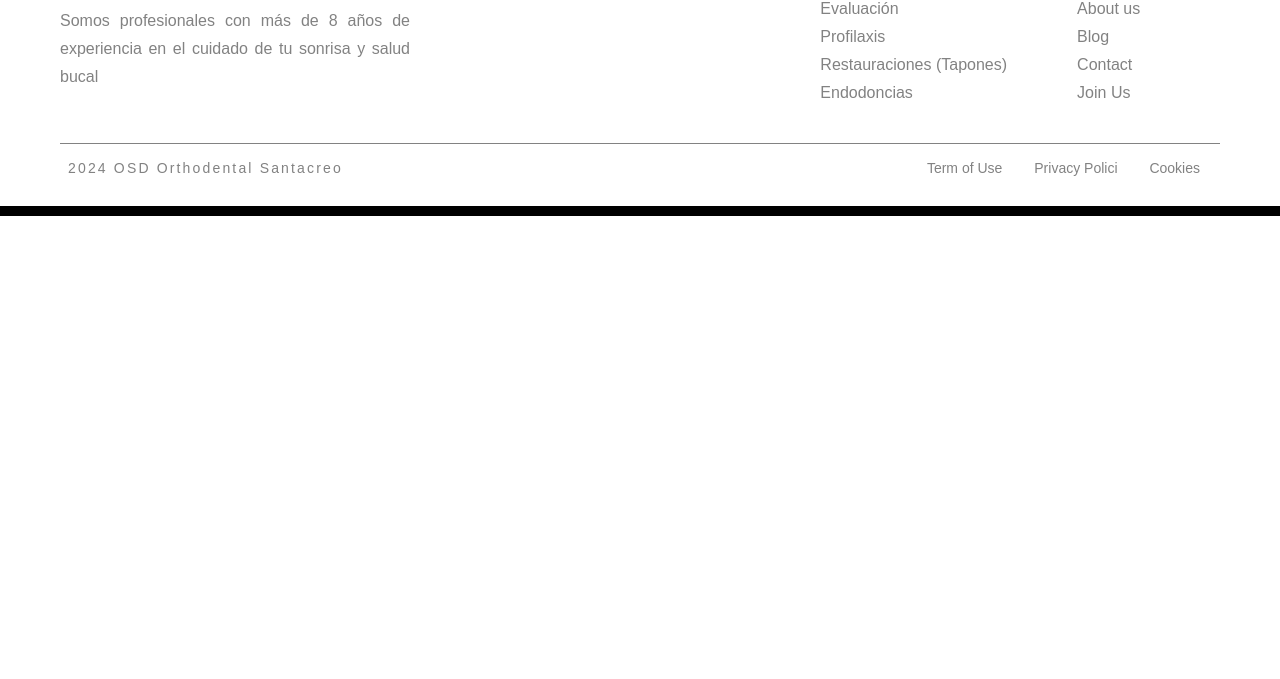
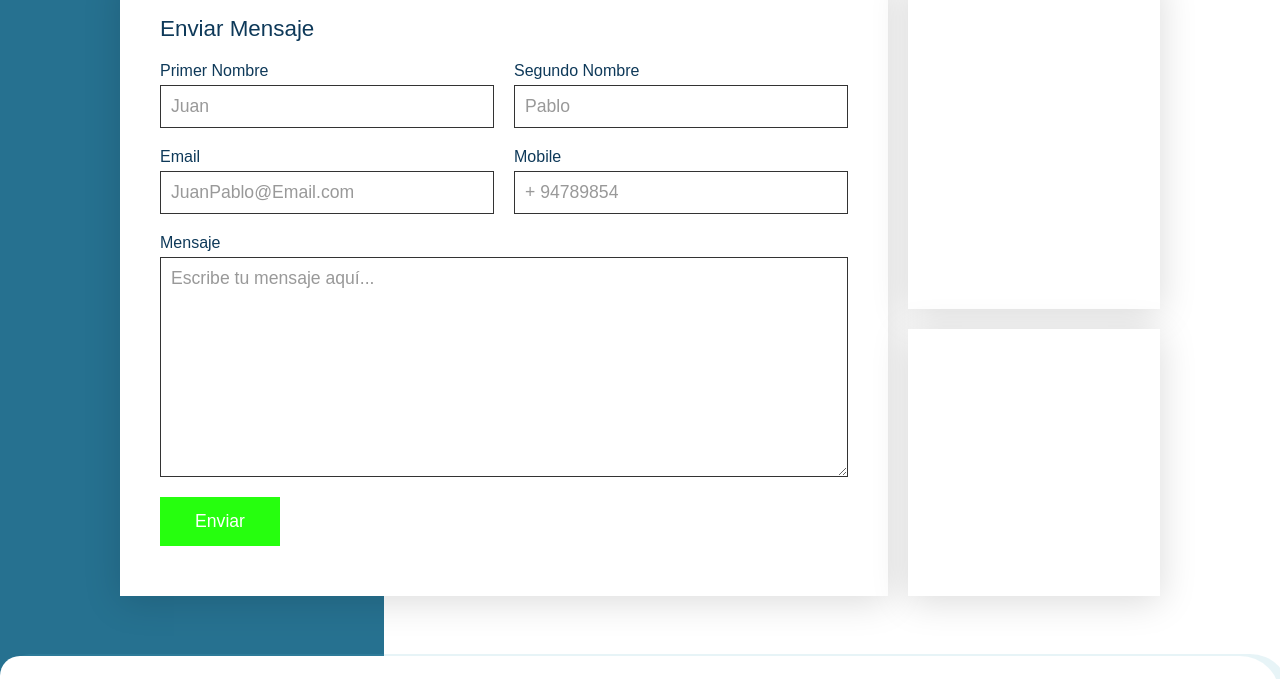
Before and after one commit to KevinValladares06/ODS_Orthodental_Santacreo, a plain HTML site: page Contacto.html in a window 1280 px wide. Shown: the part 226-905 px from the top of the page. Before the commit the page ends 800 px from the top, so only its background shows below. Drawn offline with nearby package versions, Linux system fonts and the light colour scheme.

Commit message:
Pagina Contacto
Update navbar
Update footer

```diff
--- a/Contacto.html
+++ b/Contacto.html
@@ -5,7 +5,13 @@
     <meta name="viewport" content="width=device-width, initial-scale=1.0" />
     <title>ODS Contacto</title>
     <link rel="stylesheet" href="Css/Inicio.css" />
+    <link rel="stylesheet" href="Css/Contacto.css" />
+    <link
+      href="https://unpkg.com/boxicons@2.1.4/css/boxicons.min.css"
+      rel="stylesheet"
+    />
   </head>
+
   <body>
     <header>
       <div class="content">
@@ -21,19 +27,77 @@
               <li><a href="Nosotros.html">Nosotros</a></li>
               <li><a href="Contacto.html">Contacto</a></li>
               <li><a href="Servicios.html">Servicios</a></li>
-              <li><a href="#">Blog</a></li>
-              <li><a href="#">Galeria de Fotos</a></li>
+              <li><a href="Blogs.html">Blog</a></li>
+              <li><a href="GaleriadeFotos.html">Galeria de Fotos</a></li>
               <li><a href="Testimonios.html">Testimonios</a></li>
-              <li><a href="#">Promociones</a></li>
-              <li><a href="FAQ.html">FAQ</a></li>
+              <li><a href="Promociones.html">Promociones</a></li>
               <li><a href="Agendar.html">Agendar Cita</a></li>
             </ul>
           </nav>
         </div>
       </div>
     </header>
-    <h1>Contacto</h1>
-    <br />
+
+    <main>
+      <div class="contacts">
+        <div class="titulo">
+          <h2>Contacto</h2>
+        </div>
+        <!--form-->
+        <div class="box">
+          <div class="contact form">
+            <h3>Enviar Mensaje</h3>
+            <form>
+              <div class="formBox">
+                <div class="row50">
+                  <div class="inputBox">
+                    <span>Primer Nombre</span>
+                    <input type="text" placeholder="Juan" />
+                  </div>
+                  <div class="inputBox">
+                    <span>Segundo Nombre</span>
+                    <input type="text" placeholder="Pablo" />
+                  </div>
+                </div>
+
+                <div class="row50">
+                  <div class="inputBox">
+                    <span>Email</span>
+                    <input type="text" placeholder="JuanPablo@Email.com" />
+                  </div>
+                  <div class="inputBox">
+                    <span>Mobile</span>
+                    <input type="text" placeholder="+ 94789854" />
+                  </div>
+                </div>
+
+                <div class="row100">
+                  <div class="inputBox">
+                    <span>Mensaje</span>
+                    <textarea
+                      placeholder="Escribe tu mensaje aquí..."
+                    ></textarea>
+                  </div>
+                </div>
+
+                <div class="row100">
+                  <div class="inputBox">
+                    <input type="submit" value="Enviar" />
+                  </div>
+                </div>
+              </div>
+            </form>
+          </div>
+
+          <!--Info box-->
+          <div class="contact info"></div>
+
+          <!--Map-->
+          <div class="contact map"></div>
+        </div>
+      </div>
+    </main>
+
     <footer>
       <div class="containers">
         <div class="content_footer">
@@ -41,6 +105,12 @@
             <div class="logo_area">
               <img src="Recursos/Logo.png" alt="logo" />
               <span class="logo_name">Orthodental Santacreo</span>
+              <button id="dark-mode" class="moon">
+                <i class="bx bxs-moon"></i>
+              </button>
+              <button id="light-mode" class="sun hide">
+                <i class="bx bxs-sun"></i>
+              </button>
             </div>
             <div class="desc_area">
               <p>
@@ -49,26 +119,48 @@
               </p>
             </div>
             <div class="social_media">
-              <a href="#"><i class="bx bxl-whatsapp-square"></i></a>
-              <a href="#"><i class="bx bxl-facebook-square"></i></a>
-              <a href="#"><i class="bx bxl-instagram-alt"></i></a>
-              <a href="#"><i class="bx bxl-tiktok"></i></a>
+              <a
+                href="https://api.whatsapp.com/send?phone=50489976800&text=%C2%A1Hola!%20%F0%9F%98%80%20Me%20gustar%C3%ADa%20agendar%20una%20cita%20en%20ODS%20%F0%9F%A6%B7"
+                target="_blank"
+              >
+                <i class="bx bxl-whatsapp-square"></i>
+              </a>
+              <a
+                href="https://web.facebook.com/people/ODS-HN/61555834225033/"
+                target="_blank"
+              >
+                <i class="bx bxl-facebook-square"></i>
+              </a>
+              <a
+                href="https://www.instagram.com/ods_orthodentalsantacreo"
+                target="_blank"
+              >
+                <i class="bx bxl-instagram-alt"></i>
+              </a>
+              <a
+                href="https://www.tiktok.com/@ods_orthodentalsantacreo"
+                target="_blank"
+              >
+                <i class="bx bxl-tiktok"></i>
+              </a>
             </div>
           </div>
           <div class="service_area">
             <ul class="service_header">
-              <li class="service_name">Services</li>
-              <li><a href="#">Evaluación</a></li>
-              <li><a href="#">Profilaxis</a></li>
-              <li><a href="#">Restauraciones (Tapones)</a></li>
-              <li><a href="#">Endodoncias</a></li>
+              <li class="service_name">Servicios</li>
+              <li><a href="Servicios.html">Evaluación</a></li>
+              <li><a href="Servicios.html">Profilaxis</a></li>
+              <li><a href="Servicios.html">Endodoncias</a></li>
+              <li><a href="Servicios.html">Restauraciones (Tapones)</a></li>
+              <li><a href="Servicios.html">...</a></li>
             </ul>
             <ul class="service_header">
-              <li class="service_name">Company</li>
-              <li><a href="#">About us</a></li>
-              <li><a href="#">Blog</a></li>
-              <li><a href="#">Contact</a></li>
-              <li><a href="#">Join Us</a></li>
+              <li class="service_name">Compañia</li>
+              <li><a href="Nosotros.html">Nosotros</a></li>
+              <li><a href="Blogs.html">Blog</a></li>
+              <li><a href="Contacto.html">Contacto</a></li>
+              <li><a href="FAQ.html">FAQ</a></li>
+              <li><a href="Agendar.html">Agendar Cita</a></li>
             </ul>
           </div>
         </div>
@@ -76,15 +168,16 @@
         <div class="footer_bottom">
           <div class="copy_right">
             <i class="bx bxs-copyright"></i>
-            <span>2024 OSD Orthodental Santacreo</span>
+            <span>2024 ODS Orthodental Santacreo</span>
           </div>
           <div class="tou">
-            <a href="#">Term of Use</a>
-            <a href="#">Privacy Polici</a>
+            <a href="#">Terminos de Uso</a>
+            <a href="#">Politicas de Privacidad</a>
             <a href="#">Cookies</a>
           </div>
         </div>
       </div>
     </footer>
+    <script src="JS/Main.js"></script>
   </body>
 </html>
--- /dev/null
+++ b/Css/Contacto.css
@@ -0,0 +1,132 @@
+@import url('https://fonts.googleapis.com/css2?family=Rubik:ital,wght@0,300..900;1,300..900&display=swap');
+
+*{
+    margin: 0;
+    padding: 0;
+    box-sizing: border-box;
+    font-family:Arial, Helvetica, sans-serif;
+}
+
+main {
+    padding: 100px 20px 20px; /* Añadir espacio para evitar superposición con el header fijo */
+  }
+
+body {
+    background: linear-gradient(90deg, #267190 30%, #ffffff 30%, #ffffff 100%);
+}
+
+.contacts{
+    position: relative;
+    width: 100%;
+    padding: 40px 100px;
+}
+
+.contacts .titulo{
+    display: flex;
+    justify-content: center;
+    align-items: center;
+    font-size: 1.5em;
+}
+
+.contacts .titulo h2{
+    color: #094a72;
+    font-weight: 600;
+}
+
+.form{
+    grid-area: form;
+}
+
+.info{
+    grid-area: info;
+}
+
+.map{
+    grid-area: map;
+}
+
+.contact{
+    padding: 40px;
+    background: #ffffff ;
+    box-shadow: 0 5px 35px rgba(0,0,0,0.15);
+}
+
+.box {
+    position: relative;
+    display: grid;
+    grid-template-columns: 2fr, 1fr;
+    grid-template-rows: 5fr 4fr;
+    grid-template-areas:
+    "form info"
+    "form map";
+    grid-gap: 20px;
+    margin-top: 20px;
+}
+
+.contact h3{
+    color: #0e3959;
+    font-weight: 500;
+    font-size: 1.4em;
+    margin-bottom: 10px;
+}
+
+
+/* Form */
+.formBox{
+    position: relative;
+    width:  100%;
+}
+
+.formBox .row50{
+    display: flex;
+    gap: 20px;
+}
+
+.inputBox{
+    display: flex;
+    flex-direction: column;
+    margin-bottom: 10px;
+    width: 50%;
+}
+
+.formBox .row100 .inputBox{
+    width: 100%;
+}
+
+.inputBox span{
+    color:#0e3959;
+    margin-top: 10px;
+    margin-bottom: 5px;
+    font-weight: 500;
+}
+
+.inputBox input{
+    padding: 10px;
+    font-size: 1.1em;
+    outline: none;
+    border: 1px solid #333;
+}
+
+.inputBox textarea{
+    padding: 10px;
+    font-size: 1.1em;
+    outline: none;
+    border: 1px solid #333;
+    min-height: 220px;
+    margin-bottom: 10px;
+}
+
+.inputBox input[type="submit"]{
+    background: #26ff0e;
+    color: #fff;
+    border: none;
+    font-size: 1.1em;
+    max-width: 120px;
+    font-weight: 500;
+    cursor: pointer;
+    padding: 14px 15px;
+}
+
+.inputBox ::placeholder{
+    color:#999;
+}
```
Also changed, not shown: Inicio.html (+12 -11 lines), Nosotros.html (+4 -7 lines).
